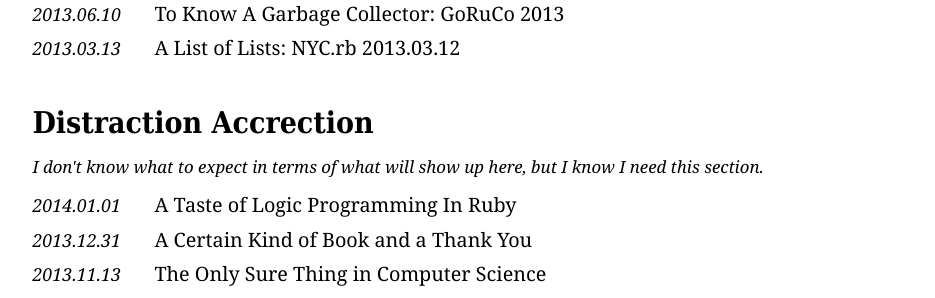
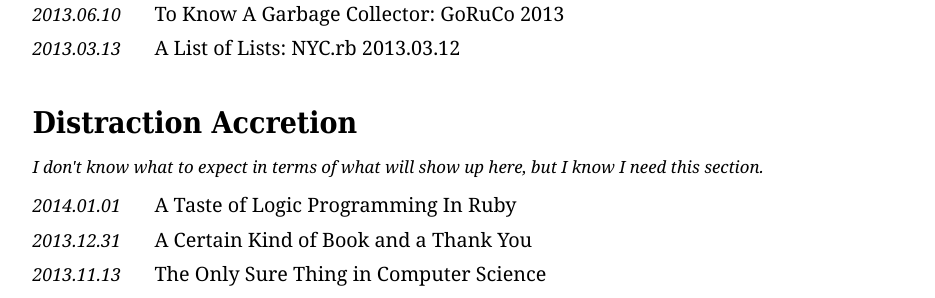
Before and after one commit to mrb/mrb.github.com, a Jekyll site: the page built from index.html, in a window 1280 px wide. Shown: the part 348-646 px from the top of the page, without its empty margins (172-1107 px from the left). Built offline with Jekyll 4.4.1, drawn with Linux system fonts in a browser that asks for light colours; Markdown is read by kramdown in place of the engine named in the settings; comment, search, counter and statistics services are not loaded.

Commit message:
Accretion

```diff
--- a/index.html
+++ b/index.html
@@ -19,7 +19,7 @@ Hello, my name is <a href="/about.html">Michael R. Bernstein</a> and this is my
 {% endfor %}
 </ul>
 
-<h1>Distraction Accrection</h1>
+<h1>Distraction Accretion</h1>
 <div class="lead">I don't know what to expect in terms of what will show up here, but I know I need this section.</div>
 <ul class = "posts">
 {% for post in site.posts %}
```
